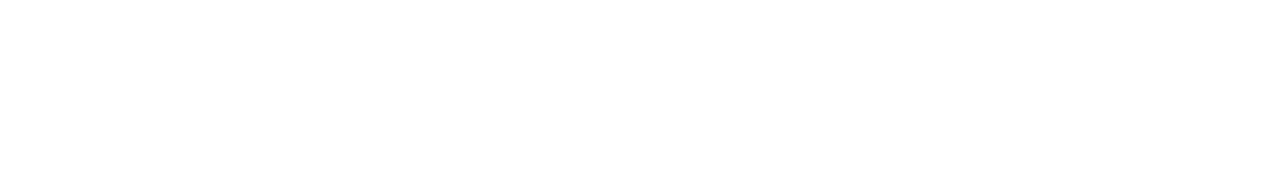
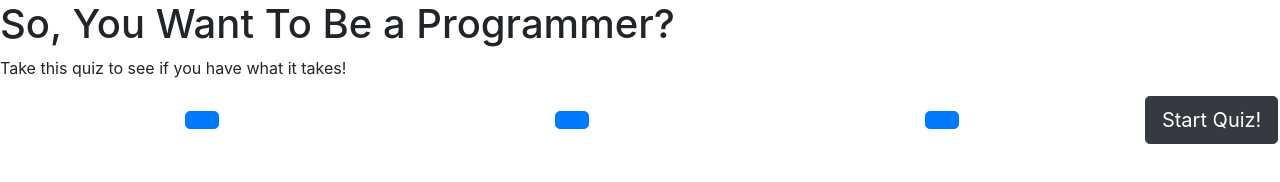
Before and after one commit to Alathrop2/Code-Quiz, a plain HTML site: page index.html in a window 1280 px wide. Drawn offline with nearby package versions, Linux system fonts and the light colour scheme.

Commit message:
added html, and links

```diff
--- a/index.html
+++ b/index.html
@@ -4,7 +4,56 @@
     <meta charset="UTF-8" />
     <meta http-equiv="X-UA-Compatible" content="IE=edge" />
     <meta name="viewport" content="width=device-width, initial-scale=1.0" />
-    <title>Document</title>
+    <link
+      rel="stylesheet"
+      href="https://cdnjs.cloudflare.com/ajax/libs/twitter-bootstrap/4.3.1/css/bootstrap.min.css"
+    />
+    <link
+      rel="stylesheet"
+      href="https://cdnjs.cloudflare.com/ajax/libs/jqueryui/1.12.1/themes/base/jquery-ui.min.css"
+    />
+    <title>Code Quiz!</title>
+    <link rel="stylesheet" href="./assets/css/style.css" />
   </head>
-  <body></body>
+  <body>
+    <header id="header" class="header">
+      <h1>So, You Want To Be a Programmer?</h1>
+      <p>Take this quiz to see if you have what it takes!</p>
+    </header>
+    <main id="quiz-box" class="d-flex flex-row quiz-box">
+      <div id="questionBox" class="question-box">
+        <h2 class="questionText"></h2>
+      </div>
+      <div id="answerContainer" class="container d-flex m-auto">
+        <button
+          id="answerButton1"
+          class="d-flex align-items-center btn btn-lg btn-primary mt-lg align-self-space-around m-auto"
+        ></button>
+        <button
+          id="answerButton2"
+          class="d-flex align-items-center btn btn-lg btn-primary mt-lg align-self-space-around m-auto"
+        ></button>
+        <button
+          id="answerButton3"
+          class="d-flex align-items-center btn btn-lg btn-primary mt-lg align-self-space-around m-auto"
+        ></button>
+        <!-- <button
+          id="answerButton4"
+          class="d-flex align-items-center btn btn-lg btn-primary mt-lg align-self-space-around m-auto"
+        >
+          answer 4
+        </button> -->
+      </div>
+      <button
+        id="startButton"
+        class="startButton d-flex align-items-center btn btn-lg btn-dark mt-lg align-self-space-around m-auto"
+      >
+        Start Quiz!
+      </button>
+    </main>
+    <script src="https://cdnjs.cloudflare.com/ajax/libs/jquery/3.4.1/jquery.min.js"></script>
+    <script src="https://cdnjs.cloudflare.com/ajax/libs/popper.js/1.15.0/umd/popper.min.js"></script>
+    <script src="https://cdnjs.cloudflare.com/ajax/libs/twitter-bootstrap/4.3.1/js/bootstrap.min.js"></script>
+    <script src="./assets/js/script.js"></script>
+  </body>
 </html>
```
